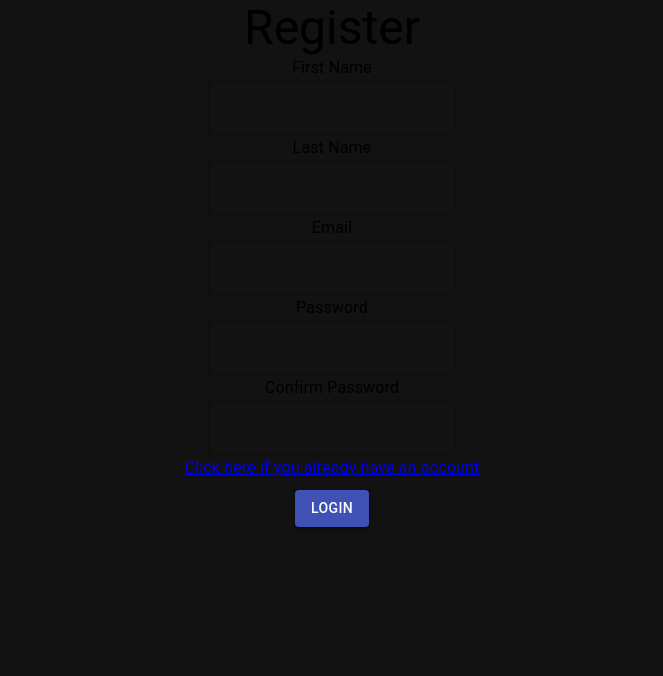
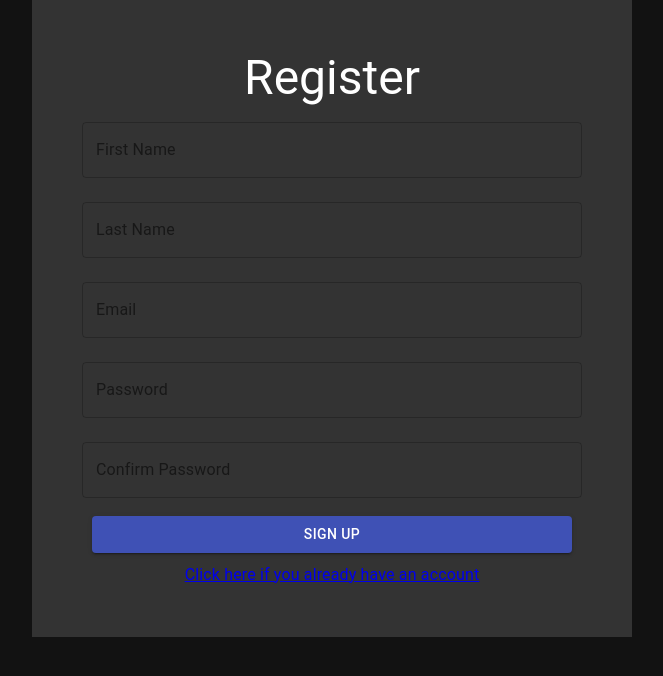
Before and after one commit to Dec2020PandA/Tyler_Nguyen_SoloProject, a React (Create React App) app in the folder client/: page /register in a window 1280 px wide. Shown: the top 676 px of the page, without its empty margins (308-971 px from the left). Built offline with nearby package versions, Linux system fonts and the light colour scheme.

Commit message:
background color styling

```diff
--- a/client/src/App.css
+++ b/client/src/App.css
@@ -1,6 +1,6 @@
 .App {
   text-align: center;
-  background-color: #121212;
+  background-color: '#212121';
   margin: auto;
 }
 
--- a/client/src/components/LoginForm.js
+++ b/client/src/components/LoginForm.js
@@ -32,14 +32,15 @@ function LoginForm() {
   };
   return (
     <div>
-      <form onSubmit={handleLogin} style={{ width: "100%", height: "100%" }}>
+      <form onSubmit={handleLogin}>
         <Grid
           container
           direction="column"
           style={{
-            width: 400,
-            marginTop: 100,
+            width: 600,
             margin: "auto",
+            padding: 30,
+            backgroundColor: "#333333",
           }}
         >
           <Grid>
@@ -49,6 +50,8 @@ function LoginForm() {
             Sign in
           </Typography>
           <TextField
+            inputProps={{ className: classes.textFieldLabelInput }}
+            id="email"
             margin="normal"
             required
             label="Email Address"
@@ -57,6 +60,7 @@ function LoginForm() {
             onInput={(e) => setEmail(e.target.value)}
           />{" "}
           <TextField
+            inputProps={{ className: classes.textFieldLabelInput }}
             margin="normal"
             required
             label="Password"
--- a/client/src/components/RegisterForm.js
+++ b/client/src/components/RegisterForm.js
@@ -3,10 +3,14 @@ import axios from "axios";
 import { Link, navigate } from "@reach/router";
 import TextField from "@material-ui/core/TextField";
 import Typography from "@material-ui/core/Typography";
+import Grid from "@material-ui/core/Grid";
 
 import SubmitButton from "./SubmitButton";
 
+import { useStyles } from "../css/GlobalStyles";
+
 function RegisterForm() {
+  const classes = useStyles();
   const [firstName, setFirstName] = useState("");
   const [lastName, setLastName] = useState("");
   const [email, setEmail] = useState("");
@@ -40,56 +44,78 @@ function RegisterForm() {
   };
   return (
     <div>
-      <Typography variant="h3">Register</Typography>
       <form onSubmit={handleRegistration}>
-        <Typography>First Name</Typography>
-        {/* popup for errors here */}
+        <Grid
+          container
+          direction="column"
+          style={{
+            width: 600,
+            margin: "auto",
+            backgroundColor: "#333333",
+            padding: 50,
+          }}
+        >
+          <Typography style={{ color: "white" }} variant="h3">
+            Register
+          </Typography>
           {errors.firstName ? (
             <Typography>{errors.firstName.message}</Typography>
           ) : null}
           <TextField
+            inputProps={{ className: classes.textFieldLabelInput }}
+            label="First Name"
+            margin="normal"
             variant="outlined"
             value={firstName}
             onInput={(e) => setFirstName(e.target.value)}
           />
-        <Typography>Last Name</Typography>
           {errors.lastName ? (
             <Typography>{errors.lastName.message}</Typography>
           ) : null}
           <TextField
+            inputProps={{ className: classes.textFieldLabelInput }}
+            label="Last Name"
+            margin="normal"
             variant="outlined"
             value={lastName}
             onInput={(e) => setLastName(e.target.value)}
           />
-
-        <Typography>Email</Typography>
-        {errors.email ? <Typography>{errors.email.message}</Typography> : null}
+          {errors.email ? (
+            <Typography>{errors.email.message}</Typography>
+          ) : null}
           <TextField
+            inputProps={{ className: classes.textFieldLabelInput }}
+            label="Email"
+            margin="normal"
             variant="outlined"
             value={email}
             onInput={(e) => setEmail(e.target.value)}
           />
-
-        <Typography>Password</Typography>
           {errors.password ? (
             <Typography>{errors.password.message}</Typography>
           ) : null}
           <TextField
+            inputProps={{ className: classes.textFieldLabelInput }}
+            label="Password"
+            margin="normal"
             variant="outlined"
-          value={[password]}
+            value={password}
             onInput={(e) => setPassword(e.target.value)}
           />
 
-        <Typography>Confirm Password</Typography>
           <TextField
+            inputProps={{ className: classes.textFieldLabelInput }}
+            label="Confirm Password"
+            margin="normal"
             variant="outlined"
             value={confirmPassword}
             onInput={(e) => setConfirmPassword(e.target.value)}
           />
+          <SubmitButton buttonTitle="Sign Up" buttonColor="primary" />
           <Link to="/">
             <Typography>Click here if you already have an account</Typography>
           </Link>
-        <SubmitButton buttonTitle="Login" buttonColor="primary" />
+        </Grid>
       </form>
     </div>
   );
--- a/client/src/css/GlobalStyles.js
+++ b/client/src/css/GlobalStyles.js
@@ -15,6 +15,7 @@ export const useStyles = makeStyles({
   },
   toolbar: {
     display: "flex",
+    backgroundColor: '#333333'
   },
   logout: {
     justifyItems: "flex-end",
@@ -27,7 +28,7 @@ export const useStyles = makeStyles({
     position: "absolute",
     width: 600,
     height: 600,
-    backgroundColor: "#272822",
+    backgroundColor: "#212121",
     margin: "auto",
     color: "white",
   },
--- a/client/src/views/DrinkSearch.js
+++ b/client/src/views/DrinkSearch.js
@@ -4,6 +4,7 @@ import axios from "axios";
 import TextField from "@material-ui/core/TextField";
 import SubmitButton from "../components/SubmitButton";
 import SearchResults from "../components/SearchResults";
+import Grid from "@material-ui/core/Grid";
 
 import Header from "../components/Header";
 
@@ -28,7 +29,8 @@ function DrinkSearch(props) {
   return (
     <div>
       <Header id={props.id} />
-      <form onSubmit={onSubmitHandler} style={{ margin: 10 }}>
+      <Grid style={{ backgroundColor: "#212121" }}>
+        <form onSubmit={onSubmitHandler} style={{ padding: 30}}>
           <TextField
             type="text"
             label="Search for a drink"
@@ -41,6 +43,7 @@ function DrinkSearch(props) {
           />
           <SubmitButton buttonTitle="Search" buttonColor="primary" />
         </form>
+      </Grid>
       <SearchResults results={results} id={props.location.state.id} />
     </div>
   );
```
Also changed, not shown: 1 other file (tests, documents, lock files or other folders). Lines whose indentation alone changed are shown as unchanged.
